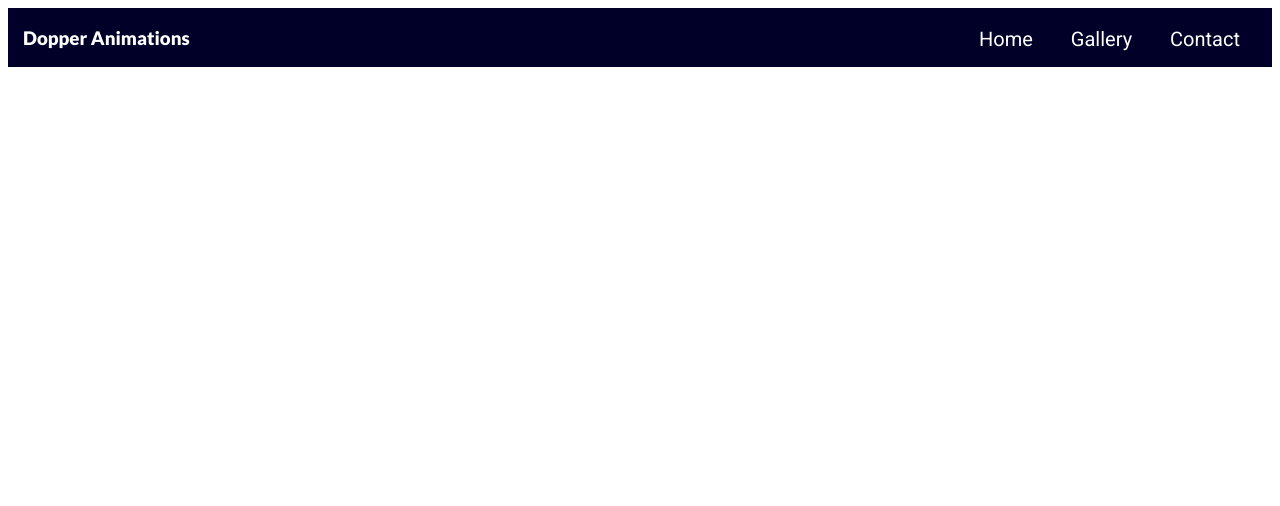
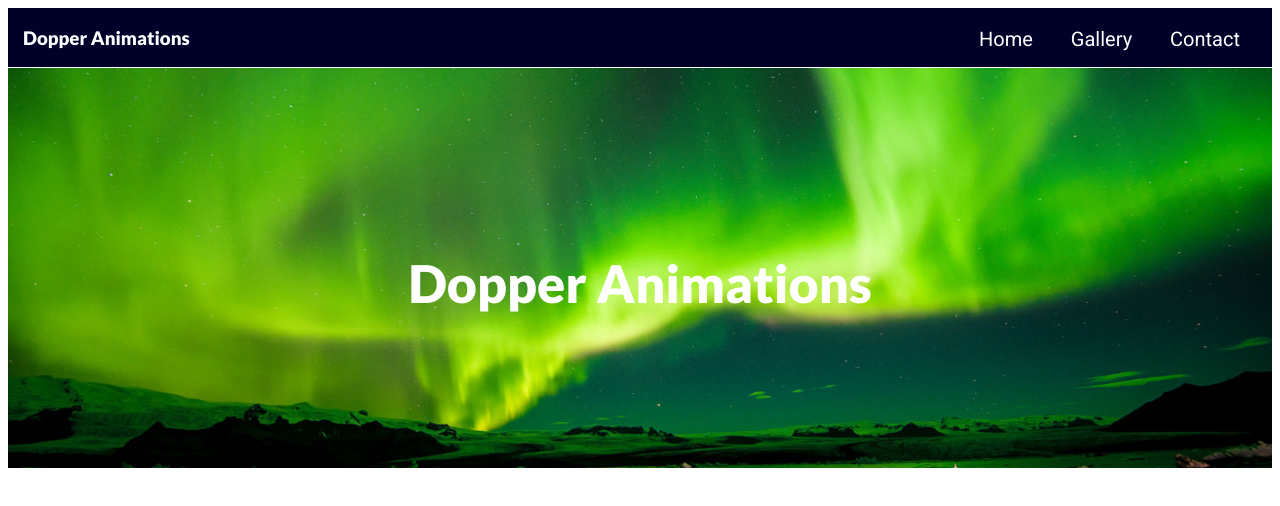
Before and after one commit to davecorum/final-project, a plain HTML site: page index.html in a window 1280 px wide. Drawn offline with Linux system fonts and the light colour scheme.

Commit message:
Added Hero

```diff
--- a/css/styles.css
+++ b/css/styles.css
@@ -52,3 +52,22 @@ nav ul li {
     margin: 0px 17px;
     font-size: 20px;
 }
+
+/*--Hero--*/
+
+#hero {
+    height: 400px;
+    background-image: url("../img/hero.jpg");
+    background-size: cover;
+    background-position: center;
+    position: relative;
+    bottom: 43px;
+}
+
+#hero h2 {
+    font-size: 52px;
+    color: #fff;
+    text-align: center;
+    position: relative;
+    top: 46%;
+}
--- a/index.html
+++ b/index.html
@@ -18,5 +18,8 @@
                 </ul>
             </nav>
         </header>
+        <div id="hero">
+            <h2>Dopper Animations</h2>
+        </div>
     </body>
 </html>
```
Also changed, not shown: img/hero.jpg (added).
